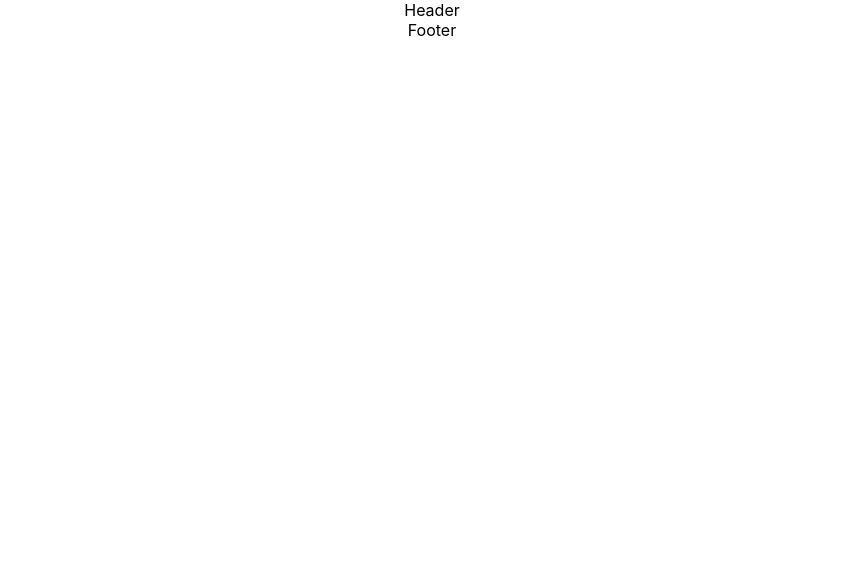
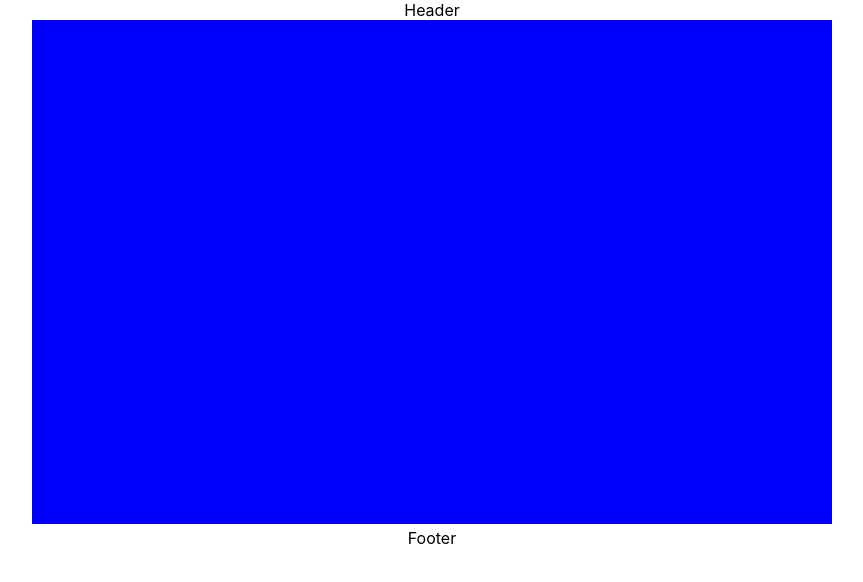
Before and after one commit to MarkSchemmer/porfolio-version-two, a React (Create React App) app: page /con in a window 1280 px wide. Before the commit this address had no page. Shown: the top 582 px of the page, without its empty margins (208-1071 px from the left). Built offline with nearby package versions, Linux system fonts and the light colour scheme.

Commit message:
1st drawing using new canvas for conways game, currently using just a blue square but a lot of improvement.

```diff
--- /dev/null
+++ b/src/GameApps/ConwaysGameOfLife/conwaysGameofLife.tsx
@@ -0,0 +1,72 @@
+import React, { useEffect, useLayoutEffect, useRef, useState } from "react";
+import Canvas from "../../components/Canvas/Canvas";
+import { resizeCanvasToDisplaySize } from "../../components/Canvas/CanvasHook";
+import "../ConwaysGameOfLife/main.css";
+
+
+export interface IOptions {
+    context: string;
+    moreConfig: {};
+    fpsInterval: number;
+    width:number;
+    height:number;
+}
+
+export const ConWaysGameOfLife = (props:any) => {
+
+    const [width, setWidth] = useState(500);
+    const [height, setHeight] = useState(500);
+
+    const [numbers, setNumbers] = useState([]);
+
+    const ref = useRef<HTMLDivElement | null>(null);
+
+    useLayoutEffect(() => {
+        if (ref.current) {
+            setWidth(ref.current.clientWidth);
+            setHeight(ref.current.clientHeight);
+        }
+
+      }, [numbers]);
+
+    useEffect(() => {
+        function handleWindowResize() {
+            let div = ref.current;
+            if (div) {
+                setWidth(div.clientWidth);
+                setHeight(div.clientHeight);
+            }
+
+        }
+
+        window.addEventListener('resize', handleWindowResize);
+
+        return () => {
+          window.removeEventListener('resize', handleWindowResize);
+        };
+      }, []);
+
+    let canvasProps = {
+        draw: (ctx:any, canvas:any, options: IOptions) => {
+            resizeCanvasToDisplaySize(ctx, canvas, options);
+            ctx.fillStyle = 'blue';
+            ctx.fillRect(0, 0, canvas.width, canvas.height);
+        },
+        options:{
+            context:'2d',
+            moreConfig: {
+
+            },
+            fpsInterval: 0,
+            width,
+            height
+        },
+
+    }
+
+    return (
+        <div className="conways-container" ref={ref}>
+            <Canvas {...canvasProps} />
+        </div>
+    )
+}
--- /dev/null
+++ b/src/GameApps/ConwaysGameOfLife/main.css
@@ -0,0 +1,7 @@
+.conways-container {
+    max-width: 800px;
+    max-height: 800px;
+    min-width: 500px;
+    min-height: 500px;
+    margin:auto;
+}
--- a/src/components/Canvas/Canvas.tsx
+++ b/src/components/Canvas/Canvas.tsx
@@ -1,10 +1,14 @@
 import React from 'react'
 import useCanvas from './CanvasHook'
+
+export interface CanvasProps {
+
+}
 
 const Canvas = (props:any) => {
   const { draw, options, ...rest } = props;
   const { context, ...moreConfig } = options;
-  const canvasRef = useCanvas(draw, {context});
+  const canvasRef = useCanvas(draw, options);
   return <canvas ref={canvasRef} {...rest}/>
 }
 
--- a/src/components/Canvas/CanvasHook.tsx
+++ b/src/components/Canvas/CanvasHook.tsx
@@ -1,6 +1,7 @@
 import { useRef, useEffect } from 'react'
+import { IOptions } from '../../GameApps/ConwaysGameOfLife/conwaysGameofLife';
 
-export const postdraw = (ctx:any) => () => {
+export const postdraw = (ctx:any) => (options: IOptions) => {
     // index++
     ctx.restore();
     return {
@@ -8,23 +9,26 @@ export const postdraw = (ctx:any) => () => {
     };
 }
 
-export const predraw = (context:any, canvas:any) => () => {
+export const predraw = (context:any, canvas:any) => (options: IOptions) => {
     context.save();
-    resizeCanvasToDisplaySize(context, canvas);
+    resizeCanvasToDisplaySize(context, canvas, options);
     const { width, height } = context.canvas;
     context.clearRect(0, 0, width, height);
 }
 
-export const resizeCanvasToDisplaySize = (context:any, canvas:any) => {
+export const resizeCanvasToDisplaySize = (context:any, canvas:any, options: IOptions) => {
 
+  if (canvas) {
     const { width, height } = canvas.getBoundingClientRect();
 
-    if (canvas.width !== width || canvas.height !== height) {
-        canvas.width = width;
-        canvas.height = height;
+    if (options.width !== width || options.height !== height) {
+        canvas.width = options.width;
+        canvas.height = options.height;
         return true; // here you can return some usefull information like delta width and delta height instead of just true
         // this information can be used in the next redraw...
     }
+  }
+
 
     return false;
 }
@@ -44,10 +48,27 @@ export const resizeCanvasHighDensityDevices = (context:any, canvas:any) => {
   }
 
 
+  // can use for time control if needed.
+  export const canDraw = (draw:any, now:number, fpsInterval:number, then: number=0) => {
+    return () => {
+      if(fpsInterval === 0) { draw(); } else {
+        now = Date.now();
+        let elapsed = now - then;
+        if (elapsed > fpsInterval) {
+          then = now - (elapsed % fpsInterval);
+          // console.log("I'm drawing. ");
+          draw();
+        }
+      }
+
+    }
+  }
+
+
 // if framecount causes error we can remove, it's not needed to be honest.
 // Also instead of just 1 draw method we pass. we can could pass mutiple draw methods.
 // Or maybe we just addin the all the functions that are needed inside of the draw method...?
-const useCanvas = (draw:any, options={}) => {
+const useCanvas = (draw:any, options:IOptions) => {
 
   const canvasRef = useRef(null);
 
@@ -59,10 +80,12 @@ const useCanvas = (draw:any, options={}) => {
 
     let pstDraw = postdraw(context);
     let pre_draw = predraw(context, canvas);
+
+    let _draw = canDraw(() => draw(context, canvas, options), Date.now(), options.fpsInterval, 0);
     const render = () => {
-      pre_draw();
-      draw(context);
-      pstDraw();
+      pre_draw(options);
+      _draw();
+      pstDraw(options);
       animationFrameId = window.requestAnimationFrame(render);
     }
 
--- a/src/router/Router.tsx
+++ b/src/router/Router.tsx
@@ -3,6 +3,7 @@ import { BrowserRouter, Routes, Route } from "react-router-dom";
 import HomePage from "../Pages/HomePage/HomePage";
 import TodoMVC from "../GameApps/TodoMvc/entities/todoMvc";
 import { TicTacToe } from "../GameApps/TicTacToe/entities/TicTacToe";
+import { ConWaysGameOfLife } from "../GameApps/ConwaysGameOfLife/conwaysGameofLife";
 
 export default function Router() {
     return (
@@ -22,6 +23,7 @@ export default function Router() {
           {/* Change this later to <HomePage /> */}
           <Route path="/" element={<TodoMVC />} />
           <Route path="/tic" element={<TicTacToe />} />
+          <Route path="/con" element={<ConWaysGameOfLife /> } />
           {/*
                 Routes below are for me in developing my apps
           */}
```
